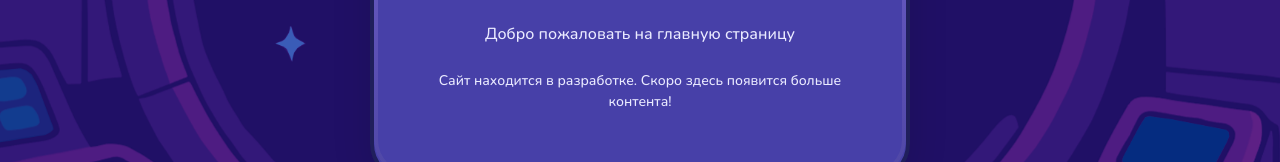
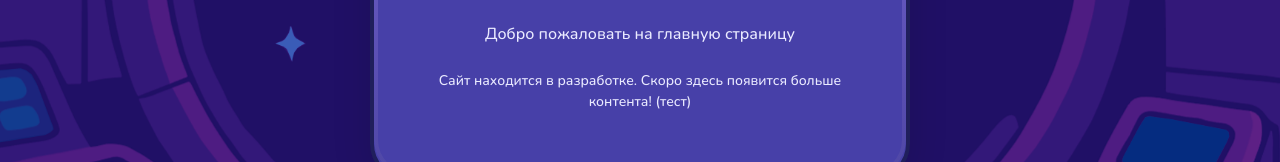
Before and after one commit to ArtemProkopev/station-eden, a Next.js app in the folder apps/web/: page / in a window 1280 px wide. Shown: the part 406-568 px from the top of the page. Built offline with nearby package versions, Linux system fonts and the light colour scheme; no server answers.

Commit message:
fix(frontend): бэкап к изначальной версии с починенным csrf

```diff
--- a/apps/web/src/app/page.tsx
+++ b/apps/web/src/app/page.tsx
@@ -17,7 +17,7 @@ export default function HomePage() {
 						Добро пожаловать на главную страницу
 					</p>
 					<p className={styles.welcomeText}>
-						Сайт находится в разработке. Скоро здесь появится больше контента!
+						Сайт находится в разработке. Скоро здесь появится больше контента! (тест)
 					</p>
 				</section>
 			</div>
```
